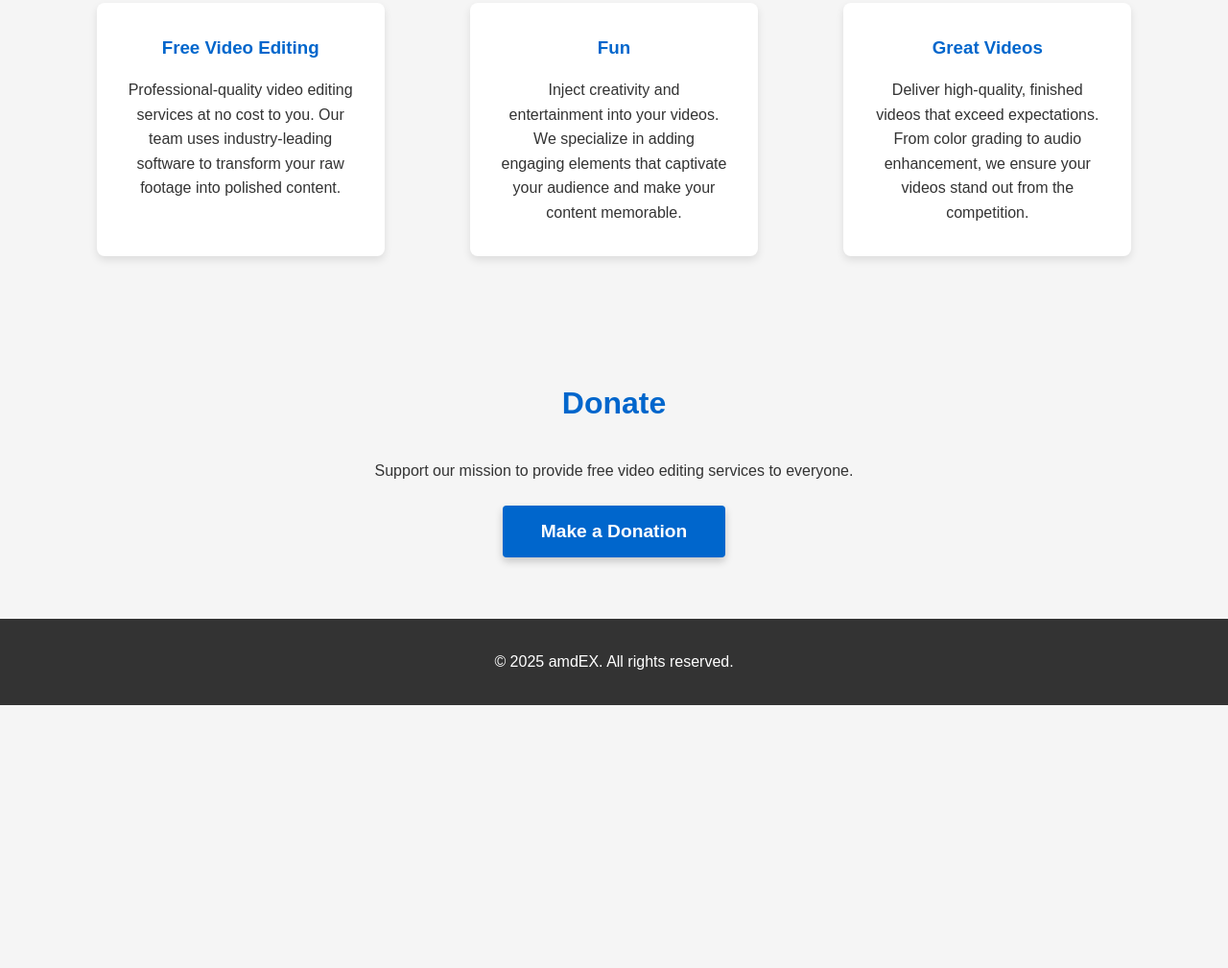
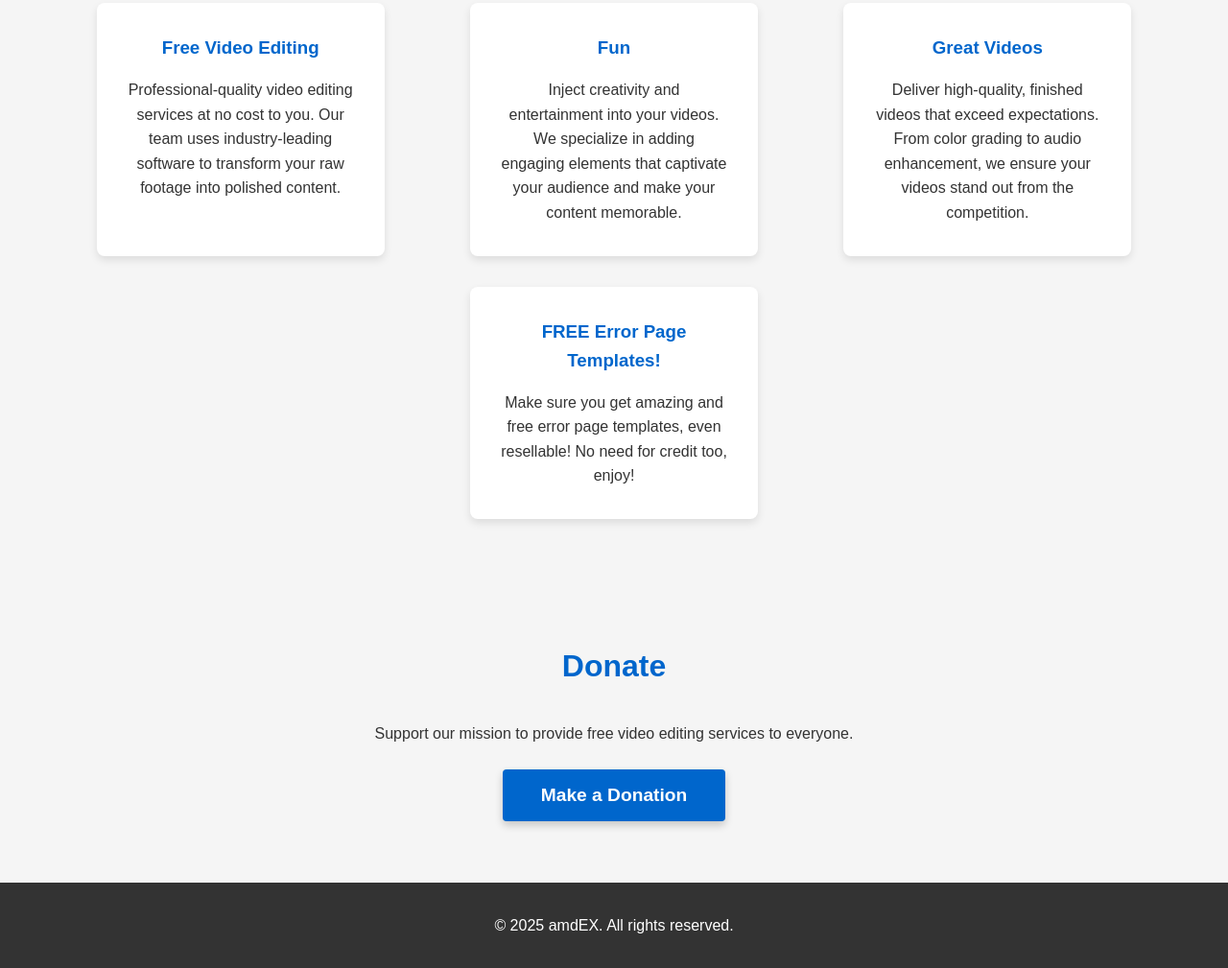
Before and after one commit to itzkutzzz/amdex, a plain HTML site: page index.html in a window 1280 px wide. Shown: the part 1104-2113 px from the top of the page at 96% size. Before the commit the page ends 1839 px from the top, so only its background shows below. Drawn offline with Linux system fonts and the light colour scheme.

Commit message:
Update index.html

```diff
--- a/index.html
+++ b/index.html
@@ -276,6 +276,10 @@
                     <h3>Great Videos</h3>
                     <p>Deliver high-quality, finished videos that exceed expectations. From color grading to audio enhancement, we ensure your videos stand out from the competition.</p>
                 </div>
+                <div class="service-card">
+                    <h3>FREE Error Page Templates!</h3>
+                    <p>Make sure you get amazing and free error page templates, even resellable! No need for credit too, enjoy!</p>
+                </div>
             </div>
         </section>
 
@@ -292,7 +296,6 @@
 
     <script>
     document.addEventListener('DOMContentLoaded', function() {
-        // Smooth scrolling for anchor links
         document.querySelectorAll('a[href^="#"]').forEach(anchor => {
             anchor.addEventListener('click', function(e) {
                 e.preventDefault();
```
